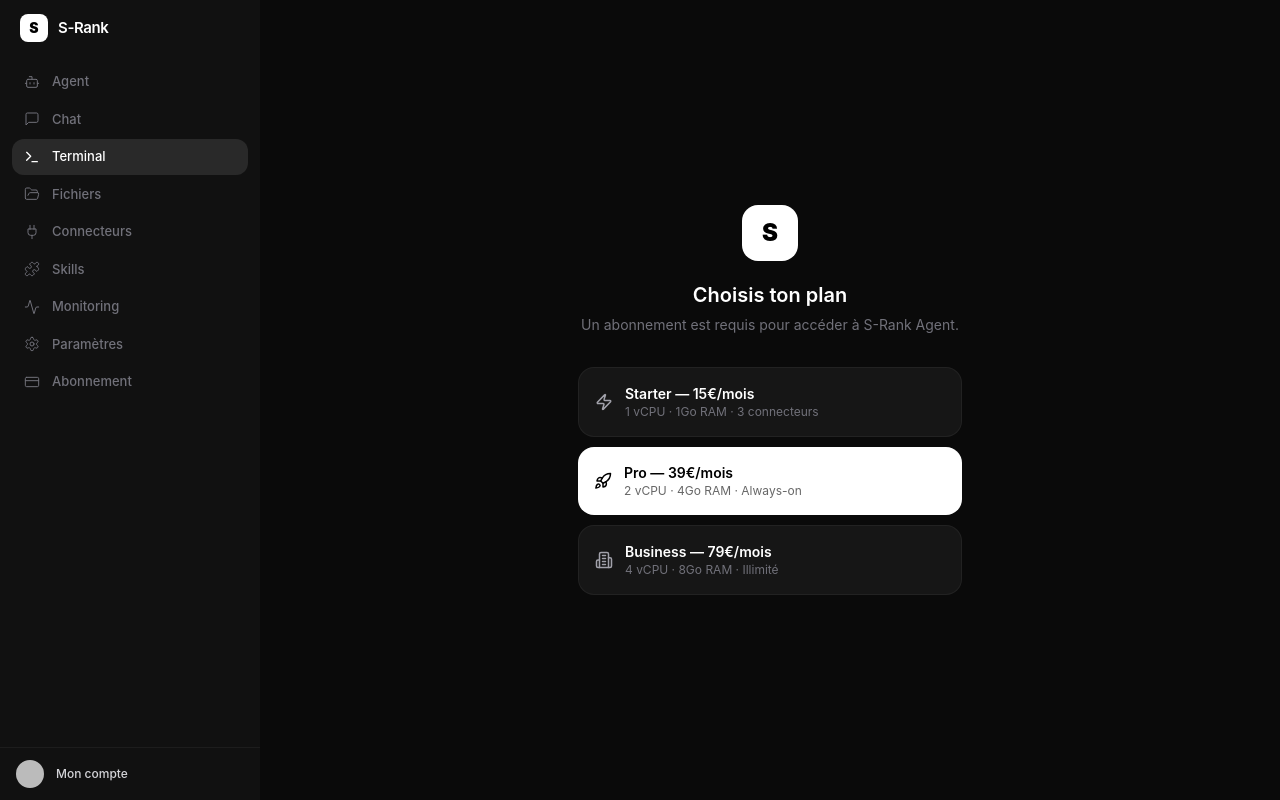
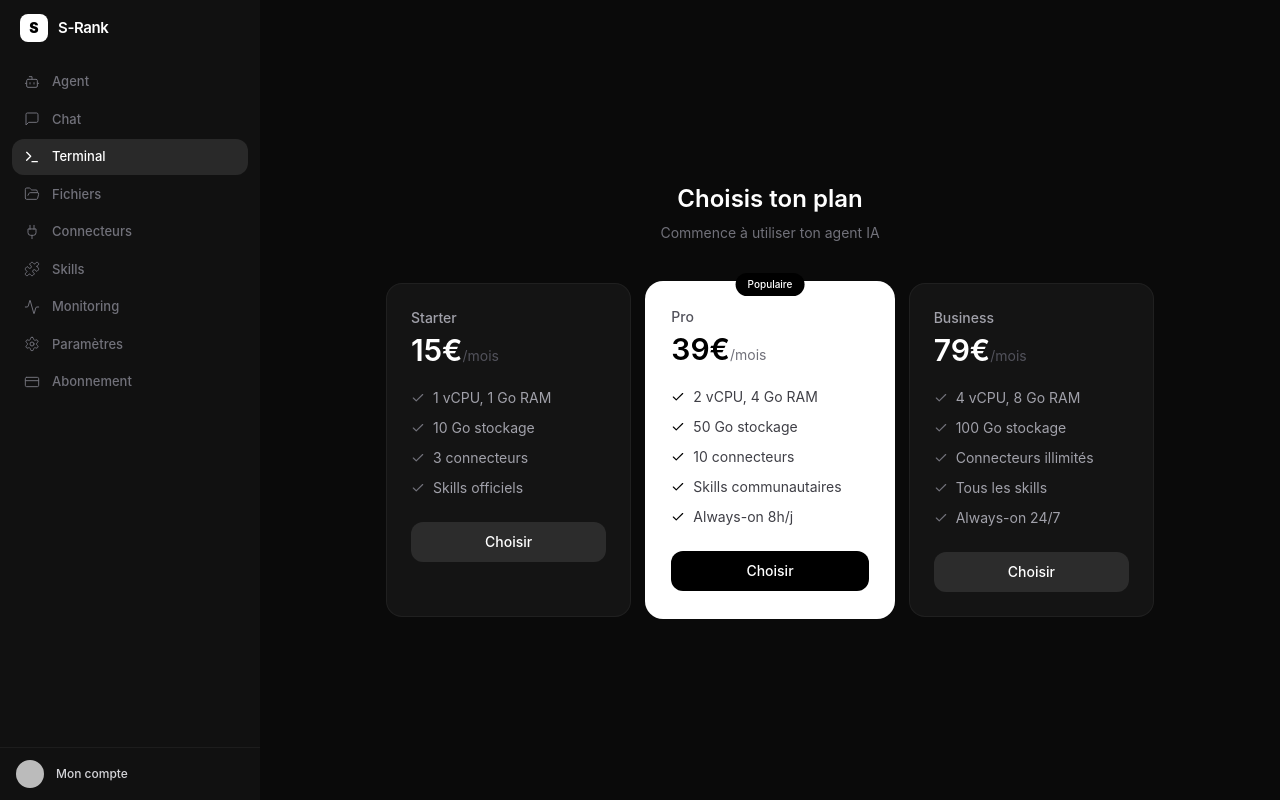
Before and after one commit to omarou15/s-rank-agent, a Next.js app in the folder apps/web/: page /terminal in a window 1280 px wide. Built offline with nearby package versions, Linux system fonts and the light colour scheme; no server answers; sample sign-in values are in the browser's storage; some icons are missing.

Commit message:
feat: paywall Apple design overhaul

```diff
--- a/apps/web/components/shared/paywall-gate.tsx
+++ b/apps/web/components/shared/paywall-gate.tsx
@@ -1,60 +1,91 @@
 "use client";
 
 import { useState, useEffect } from "react";
-import { useUser } from "@clerk/nextjs";
 import { usePathname } from "next/navigation";
-import { Zap, Rocket, Building2 } from "lucide-react";
+import { Check } from "lucide-react";
 
-const FREE_PAGES = ["/settings/billing", "/settings", "/agent"];
+const FREE_PATHS = ["/settings/billing", "/settings", "/agent"];
+
+const PLANS = [
+  {
+    name: "Starter",
+    price: "15",
+    features: ["1 vCPU, 1 Go RAM", "10 Go stockage", "3 connecteurs", "Skills officiels"],
+  },
+  {
+    name: "Pro",
+    price: "39",
+    popular: true,
+    features: ["2 vCPU, 4 Go RAM", "50 Go stockage", "10 connecteurs", "Skills communautaires", "Always-on 8h/j"],
+  },
+  {
+    name: "Business",
+    price: "79",
+    features: ["4 vCPU, 8 Go RAM", "100 Go stockage", "Connecteurs illimités", "Tous les skills", "Always-on 24/7"],
+  },
+];
 
 export function PaywallGate({ children }: { children: React.ReactNode }) {
-  const { isLoaded } = useUser();
+  const [plan, setPlan] = useState<string | null>(null);
+  const [loading, setLoading] = useState(true);
   const pathname = usePathname();
-  const [hasAccess, setHasAccess] = useState<boolean | null>(null);
 
   useEffect(() => {
-    if (!isLoaded) return;
-    if (FREE_PAGES.some(p => pathname.startsWith(p))) { setHasAccess(true); return; }
-    const plan = localStorage.getItem("s-rank-plan");
-    setHasAccess(!!plan && plan !== "none");
-  }, [isLoaded, pathname]);
+    setPlan(localStorage.getItem("s-rank-plan"));
+    setLoading(false);
+  }, []);
 
-  if (hasAccess === null) return (
-    <div className="h-full flex items-center justify-center bg-[#0a0a0a]">
-      <div className="w-5 h-5 border-2 border-white/20 border-t-white rounded-full animate-spin" />
-    </div>
-  );
+  if (loading) return null;
+  if (plan) return <>{children}</>;
+  if (FREE_PATHS.some(p => pathname.startsWith(p))) return <>{children}</>;
 
-  if (hasAccess) return <>{children}</>;
+  const select = (name: string) => {
+    localStorage.setItem("s-rank-plan", name);
+    setPlan(name);
+  };
 
   return (
-    <div className="h-full flex items-center justify-center bg-[#0a0a0a] p-6">
-      <div className="max-w-sm w-full text-center">
-        <div className="w-14 h-14 mx-auto mb-5 rounded-2xl bg-white flex items-center justify-center">
-          <span className="text-2xl font-black text-black">S</span>
+    <div className="flex items-center justify-center h-full bg-[#0a0a0a] p-6">
+      <div className="max-w-3xl w-full">
+        <div className="text-center mb-10">
+          <h1 className="text-2xl font-semibold text-white mb-2">Choisis ton plan</h1>
+          <p className="text-sm text-zinc-500">Commence à utiliser ton agent IA</p>
         </div>
 
-        <h1 className="text-xl font-semibold text-white mb-1.5">Choisis ton plan</h1>
-        <p className="text-sm text-zinc-500 mb-8">Un abonnement est requis pour accéder à S-Rank Agent.</p>
+        <div className="grid grid-cols-1 md:grid-cols-3 gap-4">
+          {PLANS.map((p) => (
+            <div key={p.name} className={`relative rounded-2xl p-6 transition-all duration-200 cursor-pointer hover:scale-[1.02]
+              ${p.popular ? "bg-white text-black ring-2 ring-white" : "bg-[#141414] text-white border border-white/5 hover:border-white/10"}`}
+              onClick={() => select(p.name)}>
 
-        <div className="space-y-2.5">
-          {[
-            { id: "starter", icon: Zap, name: "Starter", price: "15€", desc: "1 vCPU · 1Go RAM · 3 connecteurs" },
-            { id: "pro", icon: Rocket, name: "Pro", price: "39€", desc: "2 vCPU · 4Go RAM · Always-on", popular: true },
-            { id: "business", icon: Building2, name: "Business", price: "79€", desc: "4 vCPU · 8Go RAM · Illimité" },
-          ].map(plan => (
-            <button key={plan.id} onClick={() => { localStorage.setItem("s-rank-plan", plan.id); setHasAccess(true); }}
-              className={`w-full flex items-center gap-3 p-4 rounded-2xl text-left transition-all duration-200 ${
-                plan.popular
-                  ? "bg-white text-black hover:bg-zinc-100"
-                  : "bg-white/5 text-white hover:bg-white/10 border border-white/5"
+              {p.popular && (
+                <span className="absolute -top-2.5 left-1/2 -translate-x-1/2 bg-black text-white text-[10px] font-medium px-3 py-1 rounded-full">
+                  Populaire
+                </span>
+              )}
+
+              <p className={`text-sm font-medium mb-1 ${p.popular ? "text-zinc-600" : "text-zinc-400"}`}>{p.name}</p>
+              <p className="text-3xl font-semibold mb-5">
+                {p.price}€<span className={`text-sm font-normal ${p.popular ? "text-zinc-500" : "text-zinc-600"}`}>/mois</span>
+              </p>
+
+              <div className="space-y-2.5 mb-6">
+                {p.features.map((f, i) => (
+                  <div key={i} className="flex items-center gap-2">
+                    <Check size={14} className={p.popular ? "text-black" : "text-zinc-500"} />
+                    <span className={`text-sm ${p.popular ? "text-zinc-700" : "text-zinc-400"}`}>{f}</span>
+                  </div>
+                ))}
+              </div>
+
+              <button className={`w-full py-2.5 rounded-xl text-sm font-medium transition-colors ${
+                p.popular
+                  ? "bg-black text-white hover:bg-zinc-800"
+                  : "bg-white/10 text-white hover:bg-white/15"
               }`}>
-              <plan.icon size={18} className={plan.popular ? "text-black" : "text-zinc-400"} />
-              <div className="flex-1">
-                <p className="text-sm font-semibold">{plan.name} — {plan.price}/mois</p>
-                <p className={`text-xs ${plan.popular ? "text-black/60" : "text-zinc-500"}`}>{plan.desc}</p>
-              </div>
-            </button>
+                Choisir
+              </button>
+            </div>
           ))}
         </div>
       </div>
```
